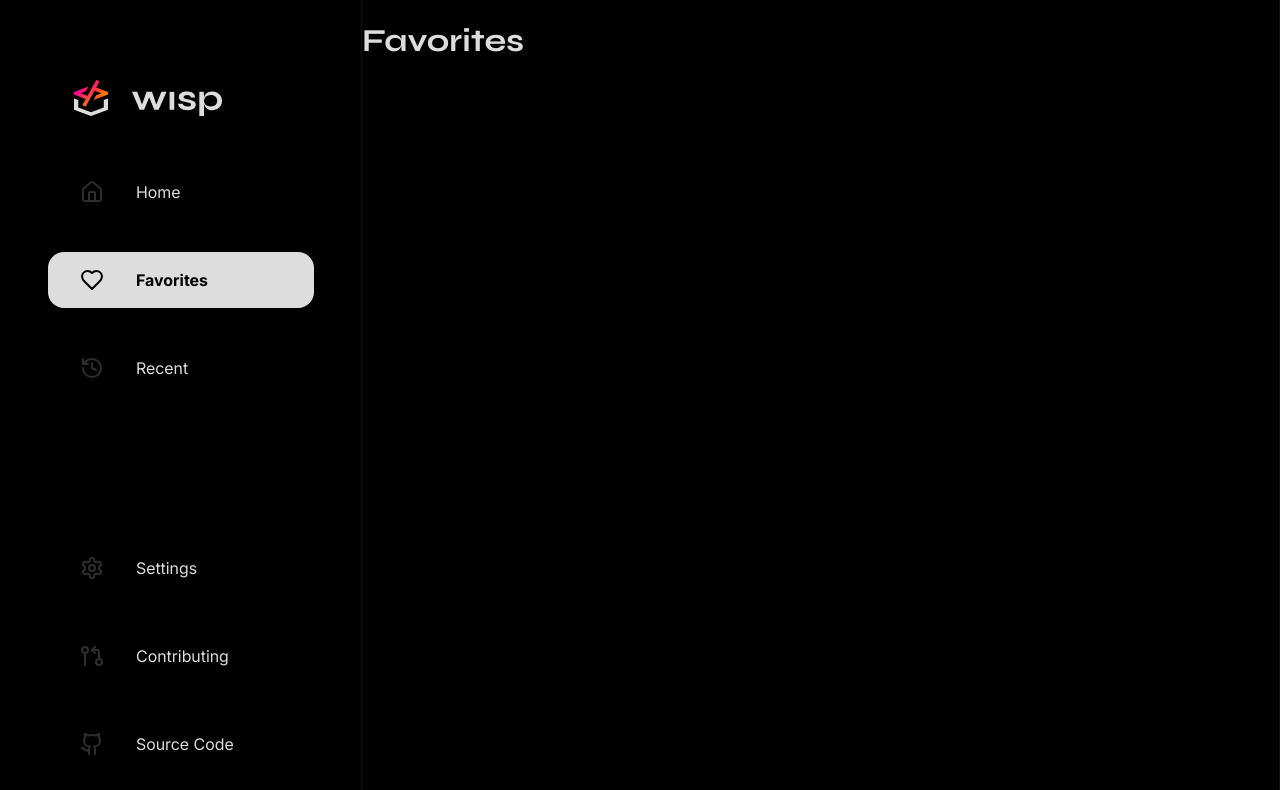
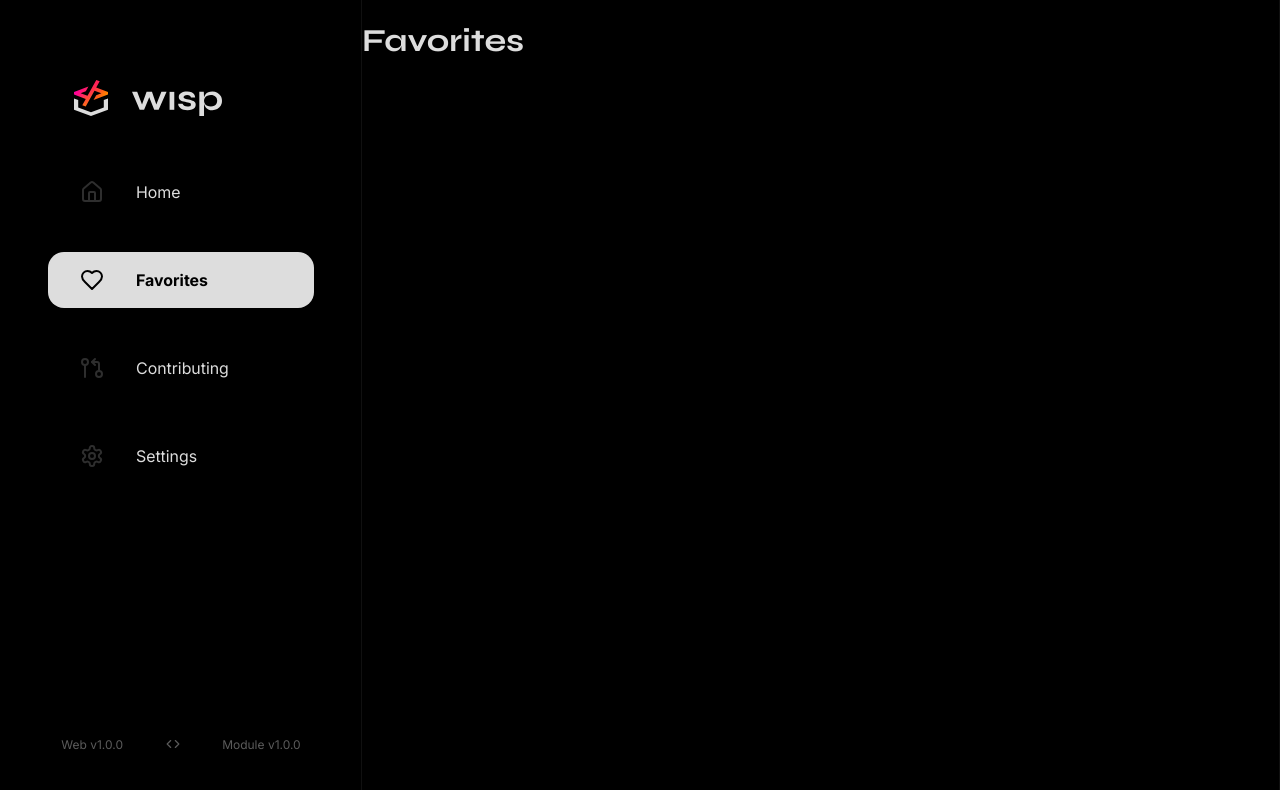
Before and after one commit to WispTools/wisp-web, a Next.js app: page /favorites in a window 1280 px wide. Shown: the top 790 px of the page. Built offline with nearby package versions, Linux system fonts and the light colour scheme.

Commit message:
update(side): edited layout and added temp versions

```diff
--- a/package.json
+++ b/package.json
@@ -1,6 +1,6 @@
 {
   "name": "wisp",
-  "version": "0.1.0",
+  "version": "0",
   "private": true,
   "scripts": {
     "compile": "node ./scripts/compileModules.js",
--- a/src/components/leftSideBar.jsx
+++ b/src/components/leftSideBar.jsx
@@ -4,14 +4,7 @@ import { usePathname } from "next/navigation";
 import { useRouter } from "next/navigation";
 import Link from "next/link";
 
-import {
-  Home,
-  Settings,
-  Heart,
-  Github,
-  GitPullRequestArrow,
-  History,
-} from "lucide-react";
+import { Home, Settings, Heart, GitPullRequestArrow, Code } from "lucide-react";
 
 import Logo from "./logo";
 import Transition from "./transition";
@@ -53,15 +46,13 @@ export default function LeftSideBar() {
         </li>
         <li>
           <button
-            className={getLinkClass("/recent")}
-            onClick={() => Transition(router, "/recent", pathname)}
+            className={getLinkClass("/contribute")}
+            onClick={() => Transition(router, "/contribute", pathname)}
           >
-            <History />
-            <span className="linkName">Recent</span>
+            <GitPullRequestArrow />
+            <span className="linkName">Contributing</span>
           </button>
         </li>
-      </ul>
-      <ul className="sideBarLinkContainer sideBarFooter">
         <li>
           <button
             className={getLinkClass("/settings")}
@@ -71,26 +62,10 @@ export default function LeftSideBar() {
             <span className="linkName">Settings</span>
           </button>
         </li>
-        <li>
-          <button
-            className={getLinkClass("/contribute")}
-            onClick={() => Transition(router, "/contribute", pathname)}
-          >
-            <GitPullRequestArrow />
-            <span className="linkName">Contributing</span>
-          </button>
-        </li>
-        <li>
-          <a
-            className="sideBarLink"
-            href="https://github.com/WispTools/wisp-web"
-            target="_blank"
-          >
-            <Github />
-            <span className="linkName">Source Code</span>
-          </a>
-        </li>
       </ul>
+      <div className="sideBarFooter">
+        Web v1.0.0 <Code size={14} /> Module v1.0.0
+      </div>
     </div>
   );
 }
--- a/src/style/sideBars.css
+++ b/src/style/sideBars.css
@@ -97,6 +97,20 @@ a.sideBarLink {
   color: var(--background-color);
 }
 
+.sideBarFooter {
+  display: flex;
+  flex-direction: column;
+  gap: 16px;
+  padding: 48px;
+  width: calc(100% - 128px + 32px + 2px);
+  text-align: center;
+  font-size: 12px;
+  color: var(--secondary-color);
+  gap: 16px;
+  flex-direction: row;
+  justify-content: space-around;
+}
+
 @media screen and (max-width: 1024px) {
   .leftSideBar {
     display: none;
```
